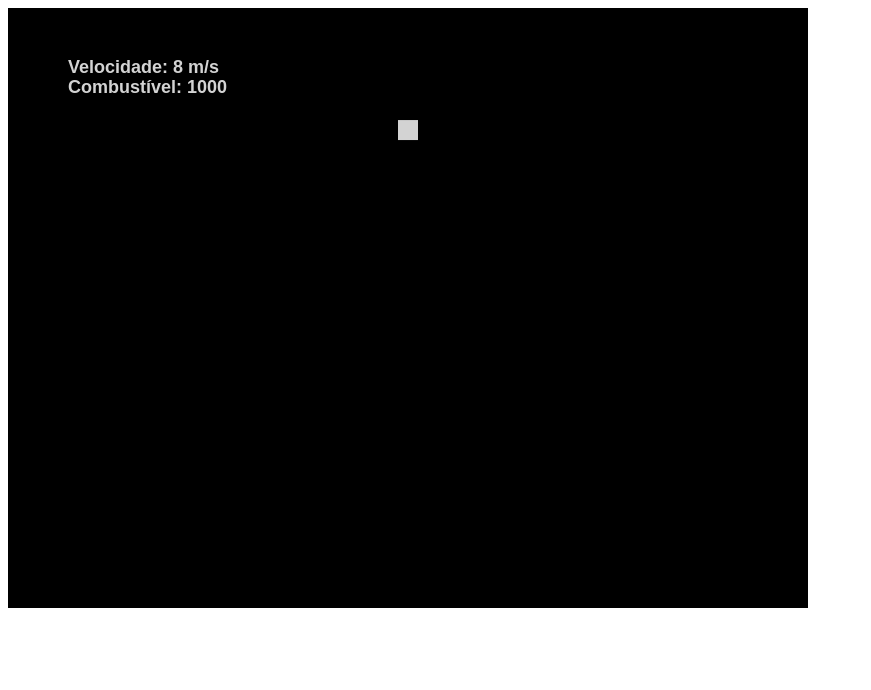
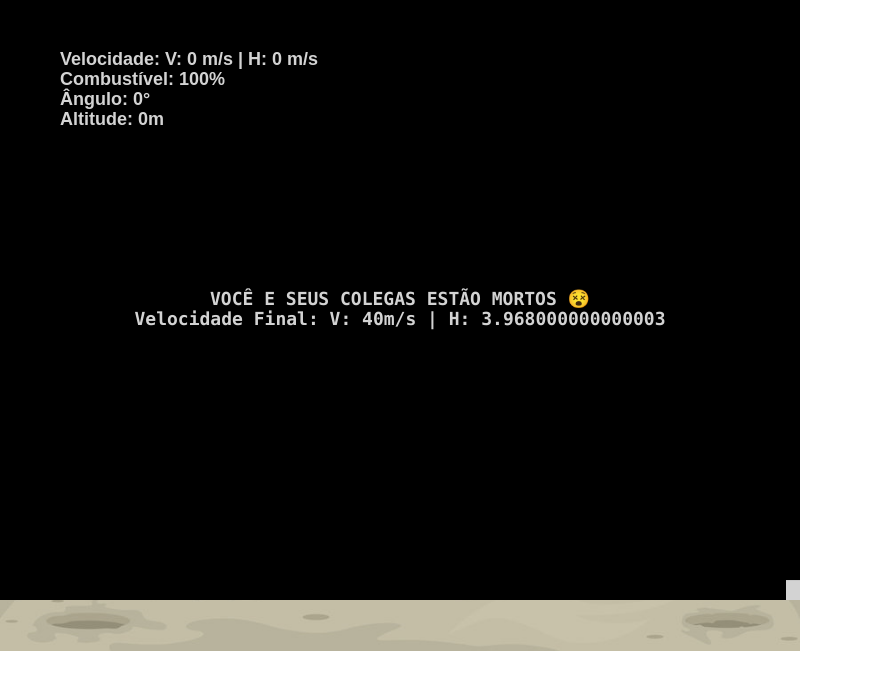
Before and after one commit to JoaoRoccella/lopal-moonlander, a plain HTML site: page alunissagem.html in a window 1280 px wide. Shown: the whole page, without its empty margins (0-871 px from the left). Drawn offline with Linux system fonts and the light colour scheme.

Commit message:
feat: game over

```diff
--- a/alunissagem.html
+++ b/alunissagem.html
@@ -4,9 +4,19 @@
     <meta charset="UTF-8">
     <meta name="viewport" content="width=device-width, initial-scale=1.0">
     <title>Alunissagem</title>
+    <style>
+        * {
+            margin: 0;
+        }
+        img, canvas {
+            display: block;
+            width: 800px;
+        }
+    </style>
 </head>
 <body>
     <canvas id="jogo" width="800" height="600" style="background-color: black;"></canvas>
+    <img src="superficie_lua.png" alt="">
     <script src="jogo.js"></script>
 </body>
 </html>
--- a/henrique.js
+++ /dev/null
@@ -1,6 +0,0 @@
-// se o Henrique não beber água, morre
-let beberAgua = true;
-
-if (beberAgua == false) {
-    return "morre";
-}
--- a/jogo.js
+++ b/jogo.js
@@ -15,30 +15,41 @@ let contexto = canvas.getContext('2d');
 
 let config = {
     posicaoInicialModuloLunar: {
-        x: 400,
+        x: 300,
         y: 100
     },
-    velocidadeInicialModuloLunar: 0,
+    velocidadeInicialModuloLunar: {
+        x: 0,
+        y: 0
+    },
     combustivelInicialModuloLunar: 1000,
+    anguloInicialModuloLunar: Math.PI * -.5,
     aceleracaoGravidadeLunar: 0.016,
     teclaAceleracao: 38,
+    teclaRotacaoNegativa: 37,
+    teclaRotacaoPositiva: 39,
 }
+
+let inversao = Boolean(Date.now() % 2);
+let jogoAtivo = true;
 
 let moduloLunar = {
     posicao: {
-        x: config.posicaoInicialModuloLunar.x,
-        y: config.posicaoInicialModuloLunar.y
+        x: inversao ? 700 : 300,
+        y: 100,
     },
-    angulo: 0,
+    angulo: Math.PI * (inversao ? .5 : -.5),
     largura: 20,
     altura: 20,
     cor: 'lightgray',
     motorLigado: false,
+    rotacaoNegativa: false,
+    rotacaoPositiva: false,
     velocidade: {
-        x: 0,
-        y: 0
+        x: inversao ? -2 : 2,
+        y: 0,
     },
-    aceleracao: 0.032,
+    aceleracao: 0.02,
     tamanhoChama: 20,
     combustivel: config.combustivelInicialModuloLunar,
     taxaConsumoCombustivel: 1
@@ -46,18 +57,24 @@ let moduloLunar = {
 
 function desenharModuloLunar() {
 
-    /*  Design do módulo lunar */
+    /* Design do módulo lunar */
     contexto.save();
     contexto.beginPath();
     contexto.translate(moduloLunar.posicao.x, moduloLunar.posicao.y);
     contexto.rotate(moduloLunar.angulo);
-    contexto.rect(moduloLunar.largura * -0.5, moduloLunar.altura * -0.5, moduloLunar.largura, moduloLunar.altura);
+    contexto.rect(
+        moduloLunar.largura * -.5,
+        moduloLunar.altura * -.5,
+        moduloLunar.largura,
+        moduloLunar.altura
+    );
+
     contexto.fillStyle = moduloLunar.cor;
     contexto.fill();
     contexto.closePath();
 
     detectarQueimaMotor();
-    // detectarColisao();
+    detectarRotacao();
 
     contexto.restore();
 }
@@ -79,38 +96,76 @@ function detectarQueimaMotor() {
 
 }
 
+function detectarRotacao() {
+
+    if (moduloLunar.rotacaoNegativa) {
+        moduloLunar.angulo -= Math.PI / 180;
+    }
+    else if (moduloLunar.rotacaoPositiva) {
+        moduloLunar.angulo += Math.PI / 180;
+    }
+
+}
+
 function detectarContato() {
 
     if (moduloLunar.posicao.y > (canvas.height - moduloLunar.altura * .5)) {
 
-        if (moduloLunar.velocidade.y <= 0.5) {
+        let dadosAlunissagem;
 
-            alert('Pousou com sucesso!');
+        if (moduloLunar.velocidade.y > .5 || moduloLunar.velocidade.x > .5 || moduloLunar.angulo > 1) {
+
+            dadosAlunissagem = {
+                velocidadeFinal: moduloLunar.velocidade.y
+            }
+            mensagemFracasso(dadosAlunissagem);
+
         } else {
+            dadosAlunissagem = {
+                velocidadeFinal: moduloLunar.velocidade.y
+            }
+            mensagemVitoria(dadosAlunissagem);
 
-            alert('COLISÃO!');
         }
-
-        reiniciarJogo();
+        jogoAtivo = false;
+        finalizaJogo();
 
     }
 }
 
+function finalizaJogo() {
+
+    jogoAtivo = false;
+
+    moduloLunar.velocidade = {x: 0, y: 0};
+    config.aceleracaoGravidadeLunar = 0;
+    moduloLunar.motorLigado = false;
+    moduloLunar.angulo = 0;
+}
+
 function reiniciarJogo() {
 
-    moduloLunar.posicao.y = config.posicaoInicialModuloLunar.y;
-    moduloLunar.velocidade.y = config.velocidadeInicialModuloLunar;
+    window.location.reload();
+
+    moduloLunar.posicao = { x: 400, y: 100 };
+    moduloLunar.velocidade = { x: 0, y: 0 };
     moduloLunar.combustivel = config.combustivelInicialModuloLunar;
     moduloLunar.motorLigado = false;
+    moduloLunar.angulo = config.anguloInicialModuloLunar;
+    moduloLunar.rotacaoNegativa = false;
+    moduloLunar.rotacaoPositiva = false;
 
 }
 
 function desenharChama() {
 
     contexto.beginPath();
-    contexto.moveTo(moduloLunar.largura * -0.5, moduloLunar.altura * 0.5);
-    contexto.lineTo(moduloLunar.largura * 0.5, moduloLunar.altura * 0.5);
-    contexto.lineTo(0, moduloLunar.altura * 0.5 + Math.random() * moduloLunar.tamanhoChama);
+    contexto.moveTo(moduloLunar.largura * -.5, moduloLunar.altura * .5);
+    contexto.lineTo(moduloLunar.largura * .5, moduloLunar.altura * .5);
+    contexto.lineTo(0, moduloLunar.altura * .5 + Math.random() * moduloLunar.tamanhoChama);
+    /* contexto.moveTo(0, 20);
+    contexto.lineTo(20, 20);
+    contexto.lineTo(10, 20 + Math.random() * moduloLunar.tamanhoChama); */
     contexto.closePath();
     contexto.fillStyle = 'orange';
     contexto.fill();
@@ -118,23 +173,65 @@ function desenharChama() {
 
 function mostrarVelocidade() {
     contexto.font = "bold 18px Arial";
-    // contexto.textAlign = "center";
     contexto.textBaseline = "middle";
     contexto.fillStyle = "lightgray";
-    let velocidade = `Velocidade: ${Math.floor(10 * moduloLunar.velocidade.y)} m/s`;
+    let velocidade = `Velocidade: V: ${Math.abs(Math.round(10 * moduloLunar.velocidade.y))} m/s | H: ${Math.abs(Math.round(10 * moduloLunar.velocidade.x))} m/s`;
     contexto.fillText(velocidade, 60, 60);
 }
 
 function mostrarCombustivel() {
     contexto.font = "bold 18px Arial";
-    // contexto.textAlign = "center";
     contexto.textBaseline = "middle";
     contexto.fillStyle = "lightgray";
-    let combustivel = `Combustível: ${Math.floor(moduloLunar.combustivel)}`;
+    let combustivel = `Combustível: ${Math.round(moduloLunar.combustivel / config.combustivelInicialModuloLunar * 100)}%`;
     contexto.fillText(combustivel, 60, 80);
 }
 
+function mostrarAngulo() {
+    contexto.font = "bold 18px Arial";
+    contexto.textBaseline = "middle";
+    contexto.fillStyle = "lightgray";
+    let angulo = `Ângulo: ${Math.abs(Math.round(moduloLunar.angulo * 180 / Math.PI) % 360)}°`;
+    contexto.fillText(angulo, 60, 100);
+}
+
+function mostrarAltitude() {
+    contexto.font = "bold 18px Arial";
+    contexto.textBaseline = "middle";
+    contexto.fillStyle = "lightgray";
+    let angulo = `Altitude: ${Math.abs(Math.round(canvas.height - moduloLunar.posicao.y - (moduloLunar.altura * .5)))}m`;
+    contexto.fillText(angulo, 60, 120);
+}
+
+function mensagemVitoria(dadosAlunissagem) {
+    contexto.save();
+    contexto.font = "bold 18px Consolas";
+    contexto.textAlign = "center";
+    contexto.textBaseline = "middle";
+    contexto.fillStyle = "lightgray";
+    let mensagem = `
+        VOCÊ ALUNISSOU COM SUCESSO!\n
+        Velocidade Final: V: ${Math.abs(Math.round(10 * dadosAlunissagem.velocidadeFinal))}m/s | H: `;
+    contexto.fillText(mensagem, 400, 300);
+    contexto.restore();
+}
+
+function mensagemFracasso(dadosAlunissagem) {
+    contexto.save();
+    contexto.font = "bold 18px Consolas";
+    contexto.textAlign = "center";
+    contexto.textBaseline = "middle";
+    contexto.fillStyle = "lightgray";
+    let mensagem = `VOCÊ E SEUS COLEGAS ESTÃO MORTOS 😵`;
+    let velocidade = `Velocidade Final: V: ${Math.abs(Math.round(10 * dadosAlunissagem.velocidadeFinal))}m/s | H: ${dadosAlunissagem.velocidadeFinal}`;
+    contexto.fillText(mensagem, 400, 300);
+    contexto.fillText(velocidade, 400, 320);
+    contexto.restore();
+}
+
 function desenhar() {
+
+    if (jogoAtivo) {
         // limpar a tela
         contexto.clearRect(0, 0, canvas.width, canvas.height);
 
@@ -143,31 +240,55 @@ function desenhar() {
         desenharModuloLunar();
         mostrarVelocidade();
         mostrarCombustivel();
+        mostrarAngulo();
+        mostrarAltitude();
 
         // chama a função desenhar a cada quadro
         requestAnimationFrame(desenhar);
+    }
+
 }
 
 /*  Seção de controle */
 
 document.addEventListener('keydown', teclaPressionada);
 
-// Pressionando a tecla "seta para cima" para ligar o motor
 function teclaPressionada(evento) {
 
+    // Pressionando a tecla "seta para cima" para ligar o motor
     if (evento.keyCode === config.teclaAceleracao && moduloLunar.combustivel > 0) {
         moduloLunar.motorLigado = true;
+    }
+
+    // Pressionando a tecla "seta à esquerda" para rotacionar negativamente
+    else if (evento.keyCode === config.teclaRotacaoNegativa) {
+        moduloLunar.rotacaoNegativa = true;
+    }
+
+    // Pressionando a tecla "seta à direita" para rotacionar positivamente
+    else if (evento.keyCode === config.teclaRotacaoPositiva) {
+        moduloLunar.rotacaoPositiva = true;
     }
 
 }
 
 document.addEventListener('keyup', teclaSolta);
 
-// Soltando a tecla "seta para cima" para desligar o motor
 function teclaSolta(evento) {
 
+    // Soltando a tecla "seta para cima" para desligar o motor
     if (evento.keyCode === config.teclaAceleracao) {
         moduloLunar.motorLigado = false;
+    }
+
+    // Soltando a tecla "seta à esquerda"
+    else if (evento.keyCode === config.teclaRotacaoNegativa) {
+        moduloLunar.rotacaoNegativa = false;
+    }
+
+    // Soltando a tecla "seta à direita"
+    else if (evento.keyCode === config.teclaRotacaoPositiva) {
+        moduloLunar.rotacaoPositiva = false;
     }
 
 }
@@ -178,7 +299,9 @@ function atracaoGravitacional() {
     moduloLunar.posicao.y += moduloLunar.velocidade.y;
     if (moduloLunar.motorLigado) {
 
-        moduloLunar.velocidade.y -= moduloLunar.aceleracao;
+        moduloLunar.velocidade.y -= moduloLunar.aceleracao * Math.cos(moduloLunar.angulo);
+        moduloLunar.velocidade.x += moduloLunar.aceleracao * Math.sin(moduloLunar.angulo);
+
     }
     moduloLunar.velocidade.y += config.aceleracaoGravidadeLunar;
 
```
Also changed, not shown: superficie_lua.png (added). Lines whose indentation alone changed are shown as unchanged.
